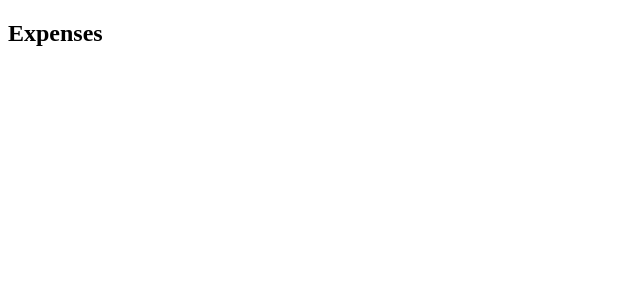
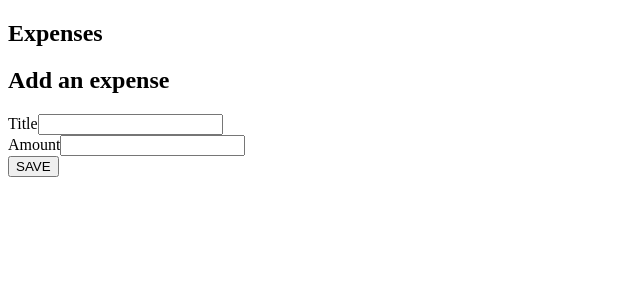
Before and after one commit to wilburhimself/practical-redux-tutorial, a React app: page / in a window 1280 px wide. Shown: the top 300 px of the page, without its empty margins (0-640 px from the left). Built offline with nearby package versions, Linux system fonts and the light colour scheme.

Commit message:
add expense connected form

```diff
--- a/package.json
+++ b/package.json
@@ -32,6 +32,7 @@
     "react": "^16.4.0",
     "react-dom": "^16.4.0",
     "react-redux": "^5.0.7",
-    "redux": "^4.0.0"
+    "redux": "^4.0.0",
+    "uuid": "^3.2.1"
   }
 }
--- a/src/components/App.js
+++ b/src/components/App.js
@@ -1,5 +1,6 @@
 import React from 'react'
 import List from './List'
+import Form from './Form'
 
 const App = () => (
   <div className="row mt-5">
@@ -7,6 +8,11 @@ const App = () => (
       <h2>Expenses</h2>
       <List />
     </div>
+
+    <div className="col-md-4 offset-md-1">
+      <h2>Add an expense</h2>
+      <Form />
+    </div>
   </div>
 )
 
--- /dev/null
+++ b/src/components/Form.js
@@ -0,0 +1,69 @@
+import React, { Component } from 'react'
+import { connect } from 'react-redux'
+import uuidv1 from 'uuid'
+import { addExpense } from '../actions'
+
+const mapDispatchToProps = dispatch => {
+  return {
+    addExpense: expense => dispatch(addExpense(expense))
+  }
+}
+
+class ConnectedForm extends Component {
+  constructor() {
+    super()
+
+    this.state = {
+      title: '',
+      amount: ''
+    }
+
+    this.handleChange = this.handleChange.bind(this)
+    this.handleSubmit = this.handleSubmit.bind(this)
+  }
+
+  handleChange (event) {
+    this.setState({ [event.target.id]: event.target.value })
+  }
+
+  handleSubmit (event) {
+    event.preventDefault()
+    const { amount, title } = this.state
+    const id = uuidv1()
+    this.props.addExpense({id, amount, title})
+    this.setState({ title: '', amount: ''})
+  }
+
+  render() {
+    const { amount, title } = this.state
+    return (
+      <form onSubmit={this.handleSubmit}>
+        <div className="form-group">
+          <label htmlFor="title">Title</label>
+          <input
+            type="text"
+            className="form-control"
+            id="title"
+            value={title}
+            onChange={this.handleChange}
+          />
+        </div>
+        <div className="form-group">
+          <label htmlFor="amount">Amount</label>
+          <input
+            type="text"
+            className="form-control"
+            id="amount"
+            value={amount}
+            onChange={this.handleChange}
+          />
+        </div>
+        <button type="submit" className="btn btn-success btn-lg">
+          SAVE
+        </button>
+      </form>
+    )
+  }
+}
+
+export default connect(null, mapDispatchToProps) (ConnectedForm)
--- a/src/components/List.js
+++ b/src/components/List.js
@@ -9,7 +9,7 @@ const ConnectedList = ({ expenses }) => (
   <ul className="list-group list-group-flush">
     {expenses.map(el => (
       <li className="list-group-item" key={el.id}>
-        {el.id} - {el.amount}
+        {el.title} - {el.amount}
       </li>
     ))}
   </ul>
```
Also changed, not shown: 1 other file (tests, documents, lock files or other folders).
